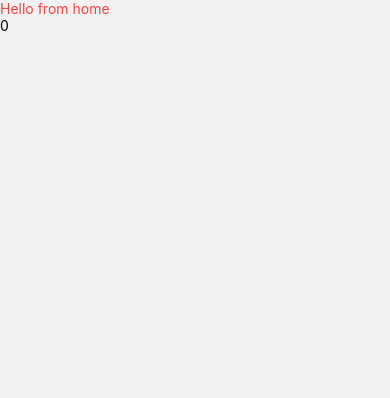
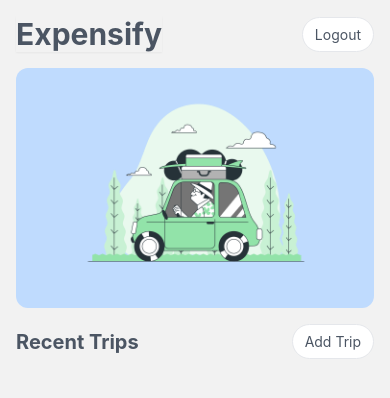
Before and after one commit to Omi1804/ExpensifyNative, a React Native app: screen /Home in a window 390 px wide. Shown: the top 398 px of the page. Built offline with nearby package versions, Linux system fonts and the light colour scheme.

Commit message:
styling hme page

```diff
--- a/src/Components/ScreenWrapper.js
+++ b/src/Components/ScreenWrapper.js
@@ -9,12 +9,7 @@
         : 30
       : 0;
 
-  return (
-    <View style={{paddingTop: statusBarHeight}}>
-      {children}
-      <Text>{statusBarHeight}</Text>
-    </View>
-  );
+  return <View style={{paddingTop: statusBarHeight}}>{children}</View>;
 };
 
 export default ScreenWrapper;
--- a/src/Navigation/appNavigation.js
+++ b/src/Navigation/appNavigation.js
@@ -8,7 +8,7 @@
 const appNavigation = () => {
   return (
     <NavigationContainer>
-      <Stack.Navigator initialRouteName="Login">
+      <Stack.Navigator initialRouteName="Home">
         <Stack.Screen
           options={{headerShown: false}}
           name="Home"
--- a/src/Screens/Home.js
+++ b/src/Screens/Home.js
@@ -1,11 +1,43 @@
-import {StyleSheet, Text, View} from 'react-native';
+import {
+  FlatList,
+  Image,
+  StyleSheet,
+  Text,
+  TouchableOpacity,
+  View,
+} from 'react-native';
 import React from 'react';
 import ScreenWrapper from '../Components/ScreenWrapper';
+import {colors} from '../theme';
 
 const Home = () => {
   return (
-    <ScreenWrapper>
-      <Text className="text-red-500">Hello from home</Text>
+    <ScreenWrapper className="flex-1">
+      <View className="flex-row justify-between items-center p-4">
+        <Text className={`${colors.heading} font-bold text-3xl shadow-sm`}>
+          Expensify
+        </Text>
+        <TouchableOpacity className="p-2 px-3 bg-white border border-gray-200 rounded-full">
+          <Text className={colors.heading}>Logout</Text>
+        </TouchableOpacity>
+      </View>
+      <View className="flex-row justify-center items-center bg-blue-200 rounded-xl mx-4 mb-4">
+        <Image
+          source={require('../../assets/banner.png')}
+          className="w-60 h-60"
+        />
+      </View>
+      <View className="px-4">
+        <View className="flex-row justify-between items-center">
+          <Text className={`${colors.heading} font-bold text-xl`}>
+            Recent Trips
+          </Text>
+          <TouchableOpacity className="p-2 px-3 bg-white border border-gray-200 rounded-full">
+            <Text className={colors.heading}>Add Trip</Text>
+          </TouchableOpacity>
+        </View>
+        <View></View>
+      </View>
     </ScreenWrapper>
   );
 };
--- a/src/theme/index.js
+++ b/src/theme/index.js
@@ -0,0 +1,4 @@
+export const colors = {
+  heading: 'text-gray-600',
+  button: '#50c878',
+};
```
